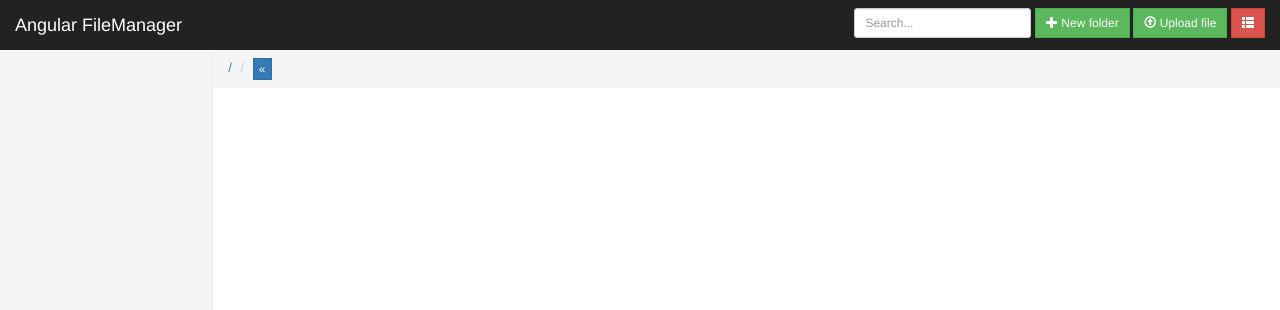
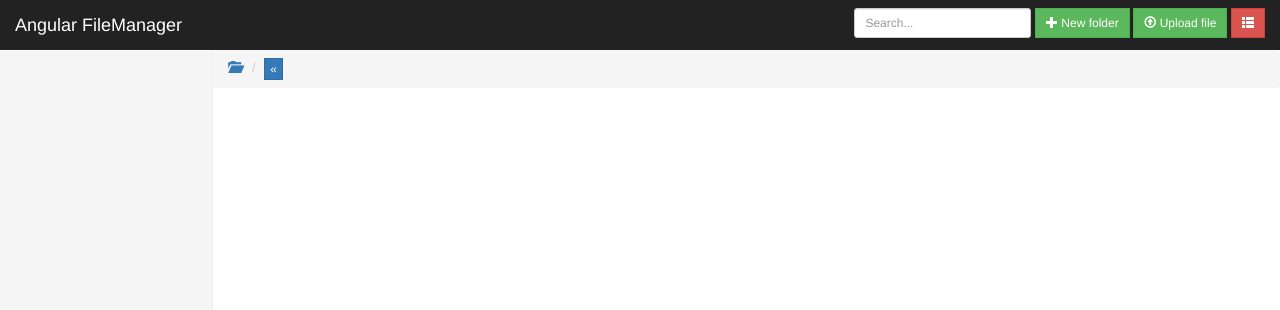
Before and after one commit to Miracle-0420/angular-filemanager, a PHP site: page / in a window 1280 px wide. Shown: the top 310 px of the page. Run offline with PHP 8.4, Linux system fonts and the light colour scheme.

Commit message:
fixes css, sidebar open folders, breadcrum folder icons

```diff
--- a/assets/css/main.css
+++ b/assets/css/main.css
@@ -158,7 +158,8 @@ body {
     margin-right: 5px;
 }
 .table-files td {
-    padding: 4px 8px!important;
+    padding: 3px 8px!important;
+    vertical-align: middle!important;
 }
 
 #context-menu {
@@ -226,8 +227,8 @@ body {
   -webkit-animation-fill-mode: both;
   animation-fill-mode: both;
 }
-
-.modal.animated {
+.modal.animated,
+.animated.fast {
   -webkit-animation-duration: .2s;
   animation-duration: .2s;
 }
@@ -250,6 +251,41 @@ body {
   }
 }
 
+
+
+
+@-webkit-keyframes fadeInDown {
+  0% {
+    opacity: 0;
+    -webkit-transform: translate3d(0, -100%, 0);
+            transform: translate3d(0, -100%, 0);
+  }
+
+  100% {
+    opacity: 1;
+    -webkit-transform: none;
+            transform: none;
+  }
+}
+
+@keyframes fadeInDown {
+  0% {
+    opacity: 0;
+    -webkit-transform: translate3d(0, -100%, 0);
+            transform: translate3d(0, -100%, 0);
+  }
+
+  100% {
+    opacity: 1;
+    -webkit-transform: none;
+            transform: none;
+  }
+}
+
+.fadeInDown {
+  -webkit-animation-name: fadeInDown;
+          animation-name: fadeInDown;
+}
 .fadeIn {
   -webkit-animation-name: fadeIn;
   animation-name: fadeIn;
--- a/assets/templates/current-folder-breadcrumb.html
+++ b/assets/templates/current-folder-breadcrumb.html
@@ -1,10 +1,14 @@
 <ol class="breadcrumb mb0">
     <li>
-        <a href="" data-ng-click="fileNavigator.goTo(-1)">/</a>
+        <a href="" data-ng-click="fileNavigator.goTo(-1)">
+            <i class="glyphicon glyphicon-folder-open mr2"></i>
+        </a>
     </li>
     <li data-ng-repeat="(key, dir) in fileNavigator.currentPath track by key" data-ng-class="{'active':$last}">
-        <a href="" data-ng-show="!$last" data-ng-click="fileNavigator.goTo(key)">{{dir}}</a>
-        <span data-ng-show="$last">{{dir}}</span>
+        <a href="" data-ng-show="!$last" data-ng-click="fileNavigator.goTo(key)">
+            <i class="glyphicon glyphicon-folder-open mr2"></i> {{dir}}
+        </a>
+        <span data-ng-show="$last"><i class="glyphicon glyphicon-folder-open mr2"></i>  {{dir}}</span>
     </li>
     <li><button class="btn btn-primary btn-xs" data-ng-click="fileNavigator.upDir()">&laquo;</button></li>
 </ol>
--- a/assets/templates/item-context-menu.html
+++ b/assets/templates/item-context-menu.html
@@ -1,14 +1,14 @@
-<div id="context-menu" class="dropdown clearfix">
+<div id="context-menu" class="dropdown clearfix animated fast fadeIn">
     <ul class="dropdown-menu" role="menu" aria-labelledby="dropdownMenu" style="display:block; position:static; margin-bottom:5px;">
-        <li><a tabindex="-1" href="#" data-toggle="modal" data-target="#rename"><i class="glyphicon glyphicon-edit"></i> Rename</a></li>
-        <li><a tabindex="-1" href="#" data-toggle="modal" data-target="#copy" data-ng-show="!temp.isFolder()"><i class="glyphicon glyphicon-log-out"></i> Copy</a></li>
-        <li><a tabindex="-1" href="#" data-toggle="modal" data-target="#edit" data-ng-show="temp.isEditable()" data-ng-click="temp.getContent();"><i class="glyphicon glyphicon-pencil"></i> Edit</a></li>
-        <li><a tabindex="-1" href="#" data-toggle="modal" data-target="#changepermissions"><i class="glyphicon glyphicon-lock"></i> Permissions</a></li>
-        <li><a tabindex="-1" href="#" data-toggle="modal" data-target="#compress" data-ng-show="temp.isCompressible()" ><i class="glyphicon glyphicon-compressed"></i> Compress</a></li>
-        <li><a tabindex="-1" href="#" data-toggle="modal" data-target="#extract" data-ng-show="temp.isExtractable()" ><i class="glyphicon glyphicon-export"></i> Extract</a></li>
-        <li><a tabindex="-1" href="#" data-ng-show="!temp.isFolder()" data-ng-click="temp.download()"><i class="glyphicon glyphicon-download"></i> Download</a></li>
-        <li><a tabindex="-1" href="#" data-ng-show="temp.isImage()" data-ng-click="temp.preview()"><i class="glyphicon glyphicon-picture"></i> View item</a></li>
+        <li><a tabindex="-1" data-toggle="modal" data-target="#rename"><i class="glyphicon glyphicon-edit"></i> Rename</a></li>
+        <li><a tabindex="-1" data-toggle="modal" data-target="#copy" data-ng-show="!temp.isFolder()"><i class="glyphicon glyphicon-log-out"></i> Copy</a></li>
+        <li><a tabindex="-1" data-toggle="modal" data-target="#edit" data-ng-show="temp.isEditable()" data-ng-click="temp.getContent();"><i class="glyphicon glyphicon-pencil"></i> Edit</a></li>
+        <!--<li><a tabindex="-1" data-toggle="modal" data-target="#changepermissions"><i class="glyphicon glyphicon-lock"></i> Permissions</a></li>-->
+        <li><a tabindex="-1" data-toggle="modal" data-target="#compress" data-ng-show="temp.isCompressible()" ><i class="glyphicon glyphicon-compressed"></i> Compress</a></li>
+        <li><a tabindex="-1" data-toggle="modal" data-target="#extract" data-ng-show="temp.isExtractable()" ><i class="glyphicon glyphicon-export"></i> Extract</a></li>
+        <li><a tabindex="-1" data-ng-show="!temp.isFolder()" data-ng-click="temp.download()"><i class="glyphicon glyphicon-download"></i> Download</a></li>
+        <li><a tabindex="-1" data-ng-show="temp.isImage()" data-ng-click="temp.preview()"><i class="glyphicon glyphicon-picture"></i> View item</a></li>
         <li class="divider"></li>
-        <li><a tabindex="-1" href="#" data-toggle="modal" data-target="#delete"><i class="glyphicon glyphicon-trash"></i> Delete</a></li>
+        <li><a tabindex="-1" data-toggle="modal" data-target="#delete"><i class="glyphicon glyphicon-trash"></i> Delete</a></li>
     </ul>
 </div>
--- a/assets/templates/item-toolbar.html
+++ b/assets/templates/item-toolbar.html
@@ -11,9 +11,9 @@
     <button class="btn btn-sm btn-default" data-toggle="modal" data-target="#edit" data-ng-show="item.isEditable()" data-ng-click="item.getContent(); touch(item)" title="Edit">
         <i class="glyphicon glyphicon-pencil"></i>
     </button>
-    <button class="btn btn-sm btn-default" data-toggle="modal" data-target="#changepermissions" data-ng-click="touch(item)" title="Permissions">
+    <!--<button class="btn btn-sm btn-default" data-toggle="modal" data-target="#changepermissions" data-ng-click="touch(item)" title="Permissions">
         <i class="glyphicon glyphicon-lock"></i>
-    </button>
+    </button>-->
     <button class="btn btn-sm btn-default" data-toggle="modal" data-target="#" data-ng-show="item.isCompressible()" data-ng-click="touch(item)" title="Compress">
         <i class="glyphicon glyphicon-compressed"></i>
     </button>
--- a/assets/templates/main-icons.html
+++ b/assets/templates/main-icons.html
@@ -1,6 +1,6 @@
 <div class="iconset">
   <div class="col-120" data-ng-repeat="item in fileNavigator.fileList | filter: query | orderBy: orderProp" data-ng-show="!fileNavigator.requesting">
-        <a href="#" class="thumbnail text-center" data-ng-click="smartClick(item)" ng-right-click="smartRightClick(item)" title="{{item.model.name}} ({{item.model.sizeKb()}}kb)">
+        <a href="" class="thumbnail text-center" data-ng-click="smartClick(item)" ng-right-click="smartRightClick(item)" title="{{item.model.name}} ({{item.model.sizeKb()}}kb)">
             <div class="item-icon">
                 <i class="glyphicon glyphicon-folder-open" data-ng-show="item.model.type === 'dir'"></i>
                 <i class="glyphicon glyphicon-file" data-ng-show="item.model.type === 'file'"></i>
--- a/assets/templates/main-table.html
+++ b/assets/templates/main-table.html
@@ -20,7 +20,7 @@
         </tr>
         <tr data-ng-repeat="item in fileNavigator.fileList | filter: query | orderBy: orderProp" data-ng-show="!fileNavigator.requesting">
             <td>
-                <a href="#" data-ng-click="smartClick(item)" ng-right-click="smartRightClick(item)">
+                <a href="" data-ng-click="smartClick(item)" ng-right-click="smartRightClick(item)">
                     <i class="glyphicon glyphicon-folder-close" data-ng-show="item.model.type === 'dir'"></i>
                     <i class="glyphicon glyphicon-file" data-ng-show="item.model.type === 'file'"></i>
                     {{item.model.name}}
--- a/assets/templates/sidebar.html
+++ b/assets/templates/sidebar.html
@@ -3,8 +3,10 @@
 </ul>
 
 <script type="text/ng-template" id="folder-branch-item">
-<a href="#" ng-click="fileNavigator.folderClickByName(item.name)">
-    <i class="glyphicon glyphicon-folder-open mr2"></i> {{ item.name.split('/').pop() || '/' }}
+<a href="" ng-click="fileNavigator.folderClickByName(item.name)" class="animated fast fadeInDown">
+    <i class="glyphicon glyphicon-folder-close mr2" ng-show="!fileNavigator.currentPath.join('/').match('^' + item.name)"></i>
+    <i class="glyphicon glyphicon-folder-open mr2" ng-show="!!fileNavigator.currentPath.join('/').match('^' + item.name)"></i>
+    {{ item.name.split('/').pop() || '/' }}
 </a>
 <ul class="nav nav-sidebar">
     <li ng-repeat="item in item.nodes" ng-include="'folder-branch-item'" ng-class="{'active': item.name == fileNavigator.currentPath.join('/')}"></li>
```
